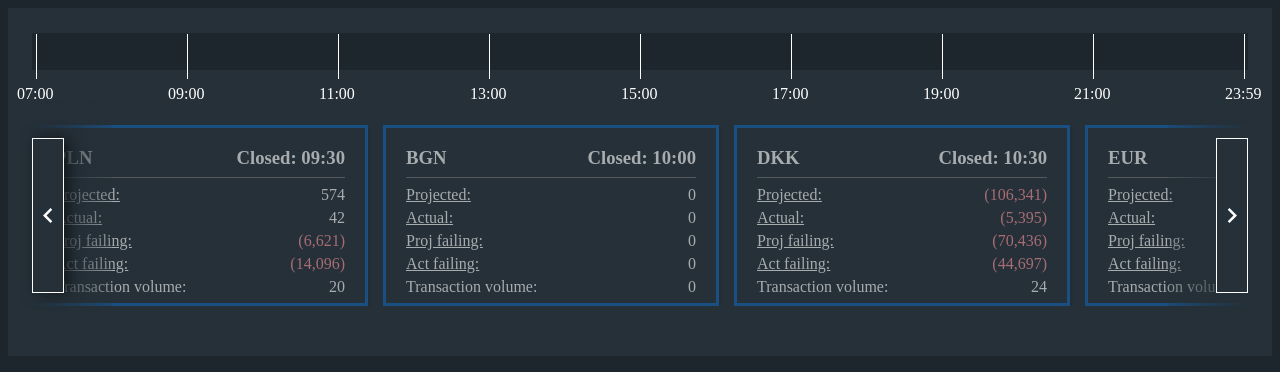
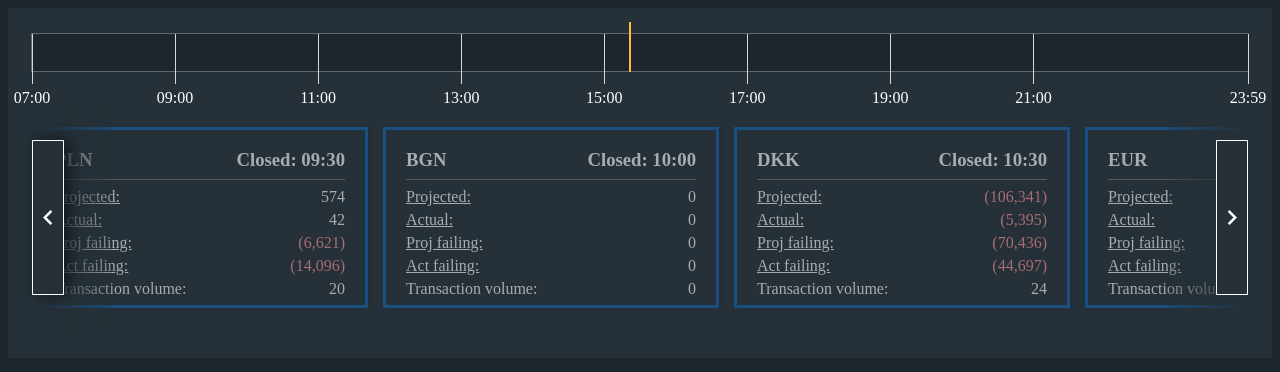
Before and after one commit to asprincean/training, a React (Create React App) app: page / in a window 1280 px wide. Shown: the top 372 px of the page. Built offline with nearby package versions, Linux system fonts and the light colour scheme.

Commit message:
timeline

```diff
--- a/src/components/Timeline.jsx
+++ b/src/components/Timeline.jsx
@@ -1,5 +1,5 @@
+import React, { useState } from 'react';
 import styled from 'styled-components';
-import moment from 'moment';
 
 function Timeline() {
   // add function for formatting hour 09:00
@@ -11,41 +11,60 @@ function Timeline() {
   }
   // Set hours
   const hours = [
-    { id: 1, time: '07:00' },
-    { id: 2, time: '09:00' },
-    { id: 3, time: '11:00' },
-    { id: 4, time: '13:00' },
-    { id: 5, time: '15:00' },
-    { id: 6, time: '17:00' },
-    { id: 7, time: '19:00' },
-    { id: 8, time: '21:00' },
-    { id: 9, time: '23:59' },
+    { hour: 7, time: '07:00' },
+    { hour: 9, time: '09:00' },
+    { hour: 11, time: '11:00' },
+    { hour: 13, time: '13:00' },
+    { hour: 15, time: '15:00' },
+    { hour: 17, time: '17:00' },
+    { hour: 19, time: '19:00' },
+    { hour: 21, time: '21:00' },
+    { hour: 24, time: '23:59' },
   ];
+
+  const [dateTime, setDateTime] = useState();
+
+  React.useEffect(() => {
+    const timer = setInterval(() => {
+      setDateTime(new Date());
+    }, 1000);
+
+    return () => {
+      clearInterval(timer);
+    };
+  }, []);
+
   // get current time
-  const date = new Date();
-  let hour = addZero(date.getHours());
-  let minutes = addZero(date.getMinutes());
-  let currentTime = hour + ':' + minutes;
-  const displayHour = '09:00';
-  // display time and line styling by current hour
-  let time;
-  let color;
-  if (displayHour === currentTime) {
-    time = currentTime;
-    color = '#FFBB33';
-  } else if (displayHour !== currentTime) {
-    time = displayHour;
-    color = '#d7d8d6';
-  }
+
+  let hour = addZero(dateTime?.getHours());
+  let minute = addZero(dateTime?.getMinutes());
+  let currentTime = hour + ':' + minute;
+  console.log(currentTime);
+  console.log(dateTime);
+
+  const getTimePercentage = (hour, minute) => {
+    return ((hour - 7) / 17 + minute / 60 / 17) * 100;
+  };
+
   return (
     <StyledWrapper>
-      <StyledTimeLines color={color} time={time}>
-        {hours.map((hour, id) => (
-          <div key={id} style={{ width: '0.5rem' }}>
+      <StyledTimeLines>
+        {hours.map((hour) => (
+          <StyledHourContainer
+            key={hour.hour}
+            timeOffset={getTimePercentage(hour.hour, 0)}
+          >
             <StyledHourLine />
             <StyledTime currentTime={currentTime}>{hour.time}</StyledTime>
-          </div>
+          </StyledHourContainer>
         ))}
+        {hour && minute ? (
+          <CurrentTimeLine
+            currentTimeOffset={getTimePercentage(hour, minute)}
+          />
+        ) : (
+          <></>
+        )}
       </StyledTimeLines>
     </StyledWrapper>
   );
@@ -58,15 +77,18 @@ const StyledWrapper = styled.div`
   height: 37px;
   background-color: #1d262c;
   margin-bottom: 30px;
+  border: #d7d8d65e solid 1px;
 `;
 
 const StyledTimeLines = styled.div`
   display: flex;
-  justify-content: space-between;
+
+  position: relative;
 `;
-const StyledHourLine = styled.span`
-  border-left: 1px solid ${(props) => props.color};
-  font-size: 2.5rem;
+const StyledHourLine = styled.div`
+  height: 50px;
+  width: 1px;
+  background-color: #d7d8d6;
 `;
 
 const StyledTime = styled.p`
@@ -74,5 +96,24 @@ const StyledTime = styled.p`
   font-size: 1rem;
   margin: 5px 0 0 0;
   position: relative;
-  right: 15px;
+  transform: translateX(-50%);
 `;
+
+const CurrentTimeLine = styled.div`
+  position: absolute;
+  left: ${(props) => `${props.currentTimeOffset}%`};
+  height: 50px;
+  width: 1.5px;
+  background-color: #ffbb33;
+  z-index: 200;
+  transform: translateY(-12px);
+`;
+
+const StyledHourContainer = styled.div`
+  display: flex;
+  flex-direction: column;
+  position: absolute;
+  position: absolute;
+  left: ${(props) => `${props.timeOffset}%`};
+  z-index: 100;
+`;
```
